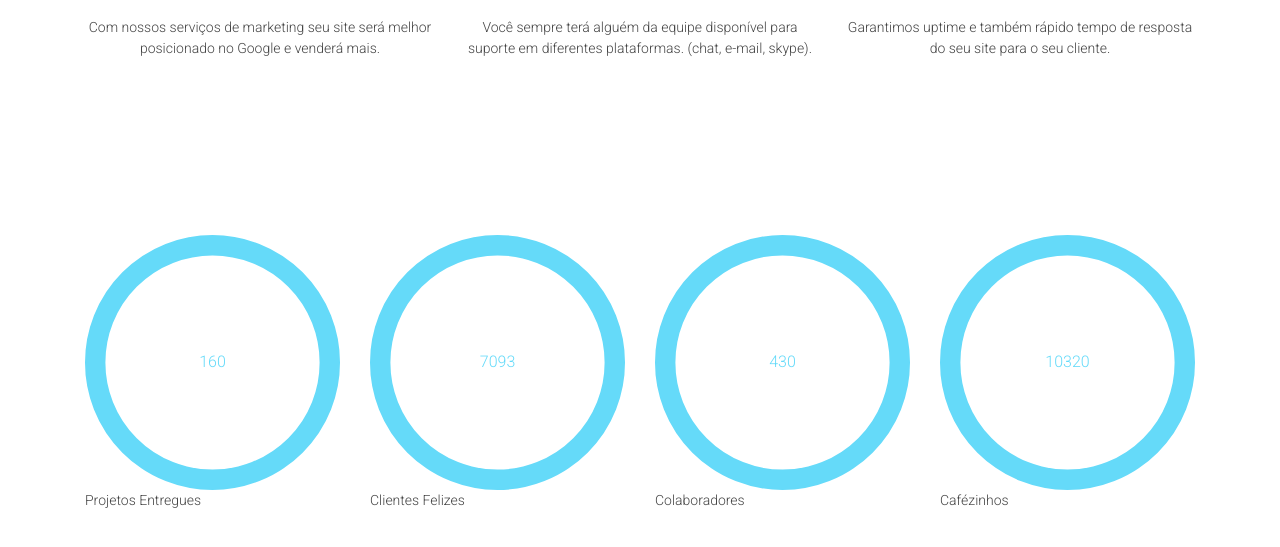
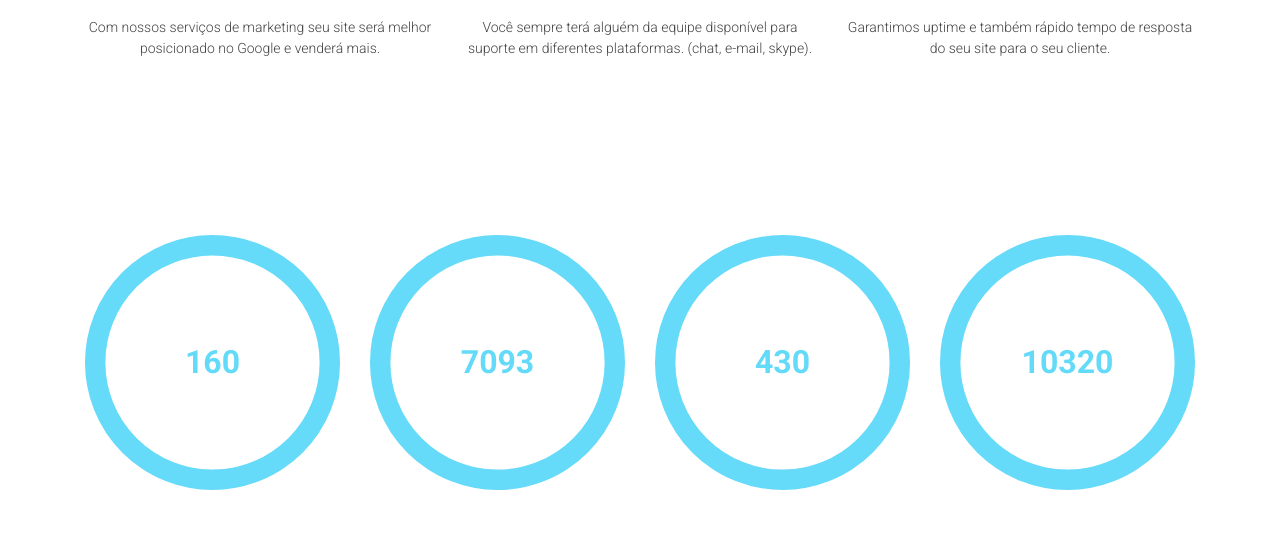
Before and after one commit to eugeniocarvalho/hdc-agency, a website: page index.html in a window 1280 px wide. Shown: the part 1819-2366 px from the top of the page. Drawn offline with nearby package versions, Linux system fonts and the light colour scheme; a script that the page names is missing.

Commit message:
stylized data enterprise

```diff
--- a/css/styles.css
+++ b/css/styles.css
@@ -166,3 +166,21 @@ header, .navbar {
 .service-box:hover > i, .service-box:hover > h4 {
   color: #65DAF9;
 }
+
+/* Dados */
+
+.circle-box div {
+  padding: 0 auto;
+}
+
+.progressbar-text {
+  font-weight: bold;
+  font-size: 32px;
+}
+
+#data-area p {
+  color: #FFF;
+  text-align: center;
+  font-size: 26px;
+  margin-top: 20px;
+}
```
